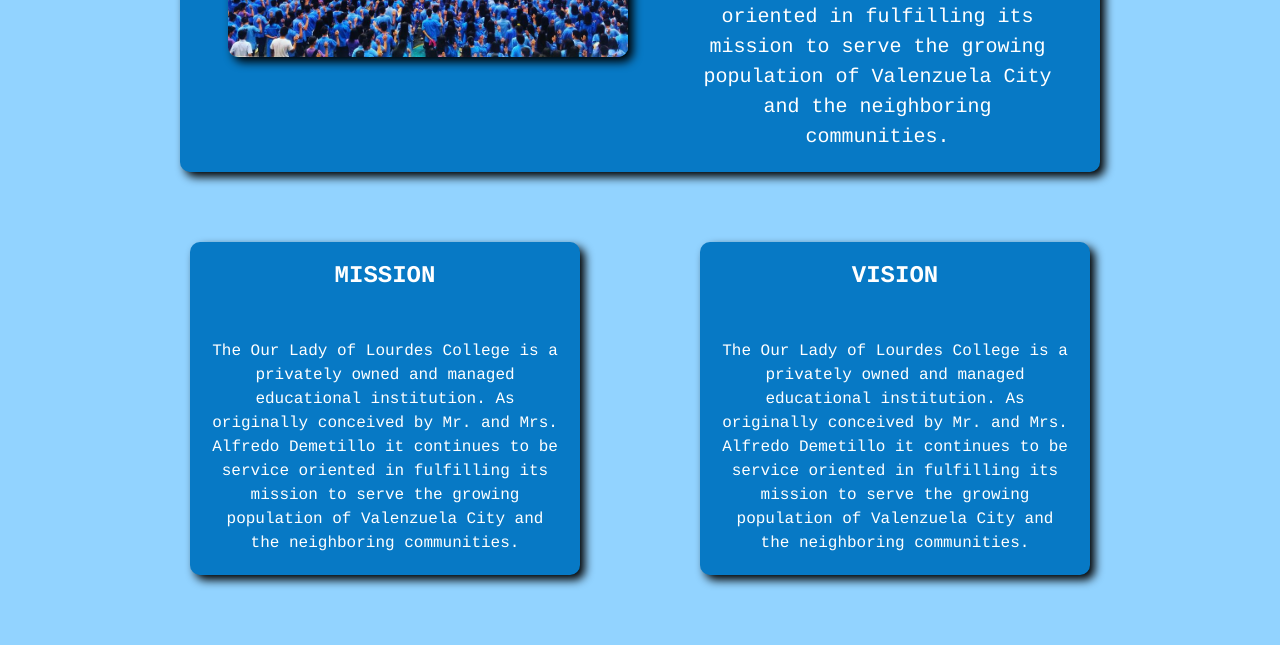
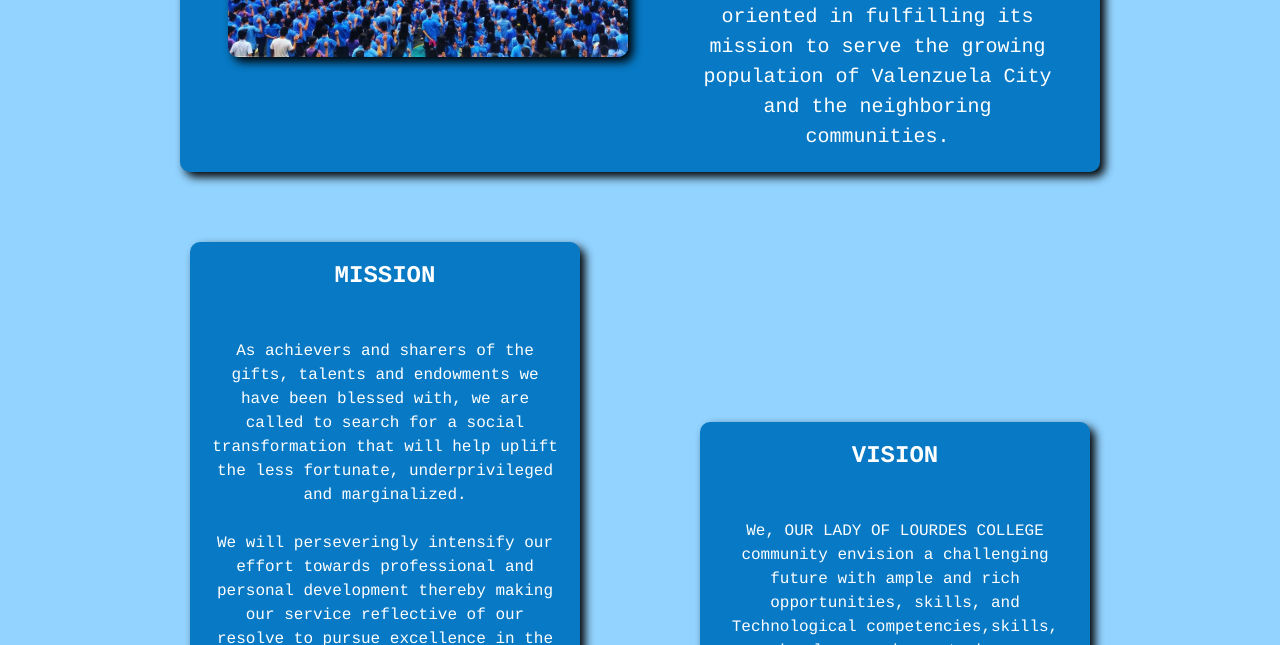
Before and after one commit to Renz-Capena/online-grading-system-ourlady-of-lourdes, a PHP site: page / in a window 1280 px wide. Shown: the part 1244-1889 px from the top of the page. Run offline with PHP 8.4, Linux system fonts and the light colour scheme; grey boxes are pictures that could not be loaded.

Commit message:
Text update

```diff
--- a/css/home_teacher.css
+++ b/css/home_teacher.css
@@ -394,7 +394,6 @@
         margin: auto;
         transition: 1s;
         opacity: 0;
-        border: 1px solid red;
         /* display: none; */
     }
     .form_grade_wrapper_1{
@@ -405,7 +404,6 @@
         z-index: 2;
         margin-top: 30px;
         position: fixed;
-        border: 1px solid red;
     }
     form input{
         width: 20px;
--- a/index.php
+++ b/index.php
@@ -125,11 +125,27 @@
         <div class="column_2">
             <div>
                 <h2>MISSION</h2>
-                <p>The Our Lady of Lourdes College is a privately owned and managed educational institution. As originally conceived by Mr. and Mrs. Alfredo Demetillo it continues to be service oriented in fulfilling its mission to serve the growing population of Valenzuela City and the neighboring communities.</p>
+                    <p>As achievers and sharers of the gifts, talents and
+                    endowments we have been blessed with, we are called
+                    to search for a social transformation that will help
+                    uplift the less fortunate, underprivileged and
+                    marginalized.<br><br>
+                    We will perseveringly intensify our effort towards
+                    professional and personal development thereby
+                    making our service reflective of our resolve to
+                    pursue excellence in the genre of education we
+                    profess to deliver which foster the fear of God and
+                    promotive of justice, honesty, self-reliance and
+                    global competitiveness.<br><br>
+                    As OLLCians we will be guided by the vision and
+                    charisma of our founder.<br><br>
+                    We humbly hope to achieve our mission by becoming
+                    living signs of what we profess.
+                    To be.</p>
             </div>
             <div>
                 <h2>VISION</h2>
-                <p>The Our Lady of Lourdes College is a privately owned and managed educational institution. As originally conceived by Mr. and Mrs. Alfredo Demetillo it continues to be service oriented in fulfilling its mission to serve the growing population of Valenzuela City and the neighboring communities.</p>
+                <p>We, OUR LADY OF LOURDES COLLEGE community envision a challenging future with ample and rich opportunities, skills, and Technological competencies,skills, and values equip us to become globally competitive.<br><br>We fervently stand for TRUTH, COMMITMENT AND EXCELLENCE</p>
             </div>
         </div>
     </section>
@@ -142,11 +158,11 @@
             <br><br>
             <i>Web Developer</i>
             <div class="description_me">
-                <p>Hello I'm <b><i>Renz Colin D. Capeña</i></b> the creator of this website . I build this website fromm scratch using HTML, CSS, JAVASRIPT and PHP I hope you enjoy it. Also I build this website to enhance my knowledge about Cread, Read, Update and Delete(CRUD) in database. This website is about simple Online grading system of Our lady of Luordes College of Valenzuela. This website have a 3 user that is admin, teacher and student.
+                <p>Hello I'm <b><i>Renz Colin D. Capeña</i></b> the creator of this website . I build this website from scratch using pure HTML, CSS, JAVASRIPT and PHP. This website is user friendly because it is responsive  I hope you enjoy it. also I build this website to enhance my knowledge about Cread, Read, Update and Delete(CRUD) in database. This website is about simple Online grading system of Our lady of Luordes College of Valenzuela. This website have a 3 user that is admin, teacher and student.
                 <br><br>
                 - The admin can create a teachers account and students account the admin also can edit and delete the accounts.
                 <br><br>
-                - The teachers account can manage the grades of the students the teacher account can create and update the grades of the students.
+                - The teachers account can manage the grades of the students they can create and update the grades of the students. Also the teachers account can remind the students about the grades.
                 <br><br>
                 - The students account can only view the grades.</p>
             </div>
```
